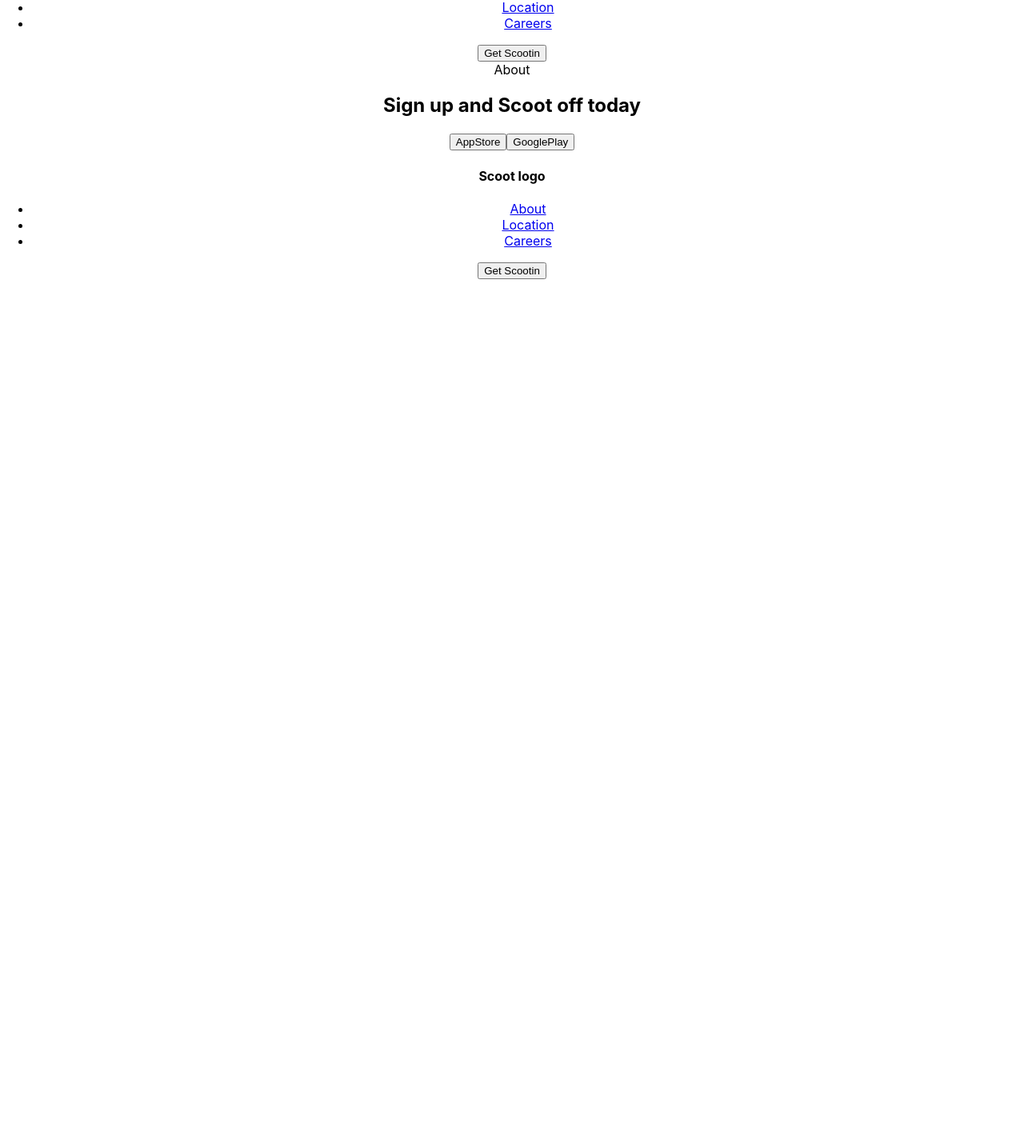
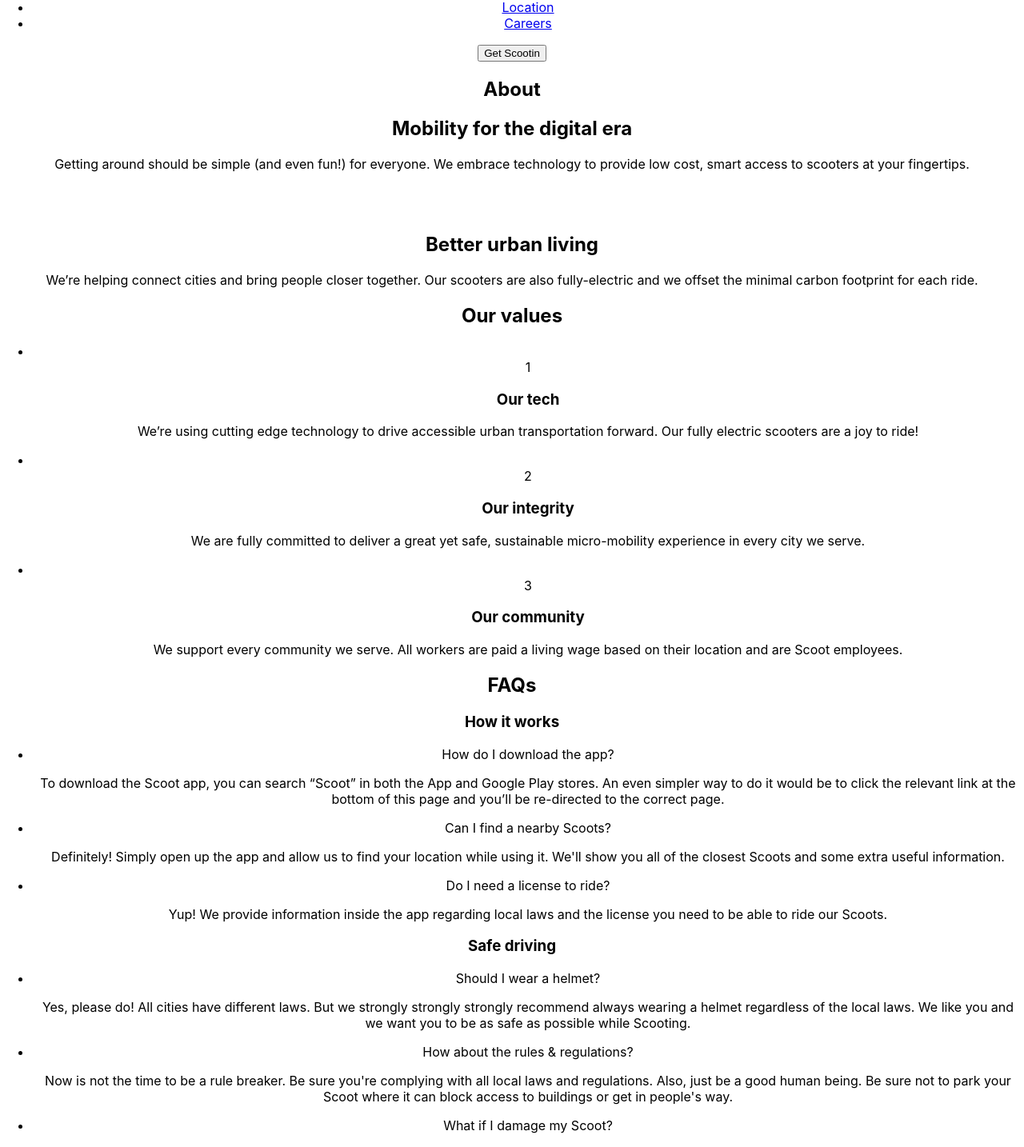
Before and after one commit to xaviguasch/scoot-multipage-website-app-frontendmentor-prac, a React (Create React App) app: page /about in a window 1280 px wide. Shown: the part 132-1566 px from the top of the page at 80% size. Before the commit the page ends 800 px from the top, so only its background shows below. Built offline with nearby package versions, Linux system fonts and the light colour scheme.

Commit message:
added markup and copy to About component

```diff
--- a/src/components/About.js
+++ b/src/components/About.js
@@ -3,7 +3,163 @@ import React from 'react'
 import './About.css'
 
 const About = () => {
-  return <div className='About'>About</div>
+  return (
+    <div className='About'>
+      <section className='About__banner'>
+        <h2 className='title-banner'>About</h2>
+      </section>
+      <section className='main'>
+        <div className='main__b'>
+          <div className='main__b__pair'>
+            <div className='pair__copy'>
+              <h2 className='title title--md'>Mobility for the digital era</h2>
+              <p className='text text--alt'>
+                Getting around should be simple (and even fun!) for everyone. We embrace
+                technology to provide low cost, smart access to scooters at your
+                fingertips.
+              </p>
+            </div>
+
+            <div className='pair__illus'>
+              <img src='' alt='' />
+            </div>
+          </div>
+
+          <div className='main__b__pair'>
+            <div className='pair__illus'>
+              <img src='' alt='' />
+            </div>
+
+            <div className='pair__copy'>
+              <h2 className='title title--md'>Better urban living</h2>
+              <p className='text text--alt'>
+                We’re helping connect cities and bring people closer together. Our
+                scooters are also fully-electric and we offset the minimal carbon
+                footprint for each ride.
+              </p>
+            </div>
+          </div>
+        </div>
+
+        <div className='main__c'>
+          <h2 className='title title--md'>Our values</h2>
+
+          <ul>
+            <li>
+              <div className='card'>
+                <img src='' alt='' />
+                <div className='card__number'>1</div>
+                <h3 className='title title--sm'>Our tech</h3>
+                <p className='text text--alt'>
+                  We’re using cutting edge technology to drive accessible urban
+                  transportation forward. Our fully electric scooters are a joy to ride!
+                </p>
+              </div>
+            </li>
+
+            <li>
+              <div className='card'>
+                <img src='' alt='' />
+                <div className='card__number'>2</div>
+                <h3 className='title title--sm'>Our integrity</h3>
+                <p className='text text--alt'>
+                  We are fully committed to deliver a great yet safe, sustainable
+                  micro-mobility experience in every city we serve.
+                </p>
+              </div>
+            </li>
+
+            <li>
+              <div className='card'>
+                <img src='' alt='' />
+                <div className='card__number'>3</div>
+                <h3 className='title title--sm'>Our community</h3>
+                <p className='text text--alt'>
+                  We support every community we serve. All workers are paid a living wage
+                  based on their location and are Scoot employees.
+                </p>
+              </div>
+            </li>
+          </ul>
+        </div>
+
+        <div className='main__d'>
+          <h2 className='title title--md'>FAQs</h2>
+
+          <div className='faq-group'>
+            <div className='faq-group__theme'>
+              <h3 className='title title--normal'>How it works</h3>
+            </div>
+            <div className='faq-group__questions'>
+              <ul className='questions-list'>
+                <li className='q-and-a'>
+                  <p className='q-and-a__question'> How do I download the app?</p>
+                  <p className='q-and-a__answer'>
+                    To download the Scoot app, you can search “Scoot” in both the App and
+                    Google Play stores. An even simpler way to do it would be to click the
+                    relevant link at the bottom of this page and you’ll be re-directed to
+                    the correct page.
+                  </p>
+                </li>
+                <li className='q-and-a'>
+                  <p className='q-and-a__question'> Can I find a nearby Scoots?</p>
+                  <p className='q-and-a__answer'>
+                    Definitely! Simply open up the app and allow us to find your location
+                    while using it. We'll show you all of the closest Scoots and some
+                    extra useful information.
+                  </p>
+                </li>
+                <li className='q-and-a'>
+                  <p className='q-and-a__question'> Do I need a license to ride?</p>
+                  <p className='q-and-a__answer'>
+                    Yup! We provide information inside the app regarding local laws and
+                    the license you need to be able to ride our Scoots.
+                  </p>
+                </li>
+              </ul>
+            </div>
+          </div>
+
+          <div className='faq-group'>
+            <div className='faq-group__theme'>
+              <h3 className='title title--normal'>Safe driving</h3>
+            </div>
+            <div className='faq-group__questions'>
+              <ul className='questions-list'>
+                <li className='q-and-a'>
+                  <p className='q-and-a__question'>Should I wear a helmet?</p>
+                  <p className='q-and-a__answer'>
+                    Yes, please do! All cities have different laws. But we strongly
+                    strongly strongly recommend always wearing a helmet regardless of the
+                    local laws. We like you and we want you to be as safe as possible
+                    while Scooting.
+                  </p>
+                </li>
+                <li className='q-and-a'>
+                  <p className='q-and-a__question'>How about the rules & regulations?</p>
+                  <p className='q-and-a__answer'>
+                    Now is not the time to be a rule breaker. Be sure you're complying
+                    with all local laws and regulations. Also, just be a good human being.
+                    Be sure not to park your Scoot where it can block access to buildings
+                    or get in people's way.
+                  </p>
+                </li>
+                <li className='q-and-a'>
+                  <p className='q-and-a__question'>What if I damage my Scoot?</p>
+                  <p className='q-and-a__answer'>
+                    Be sure to read our terms and conditions carefully. Not the most fun
+                    job we know but we make it as clear as possible. There's an option to
+                    add insurance for each trip, or you can sign up for annual insurance
+                    if you're a regular Scooter.
+                  </p>
+                </li>
+              </ul>
+            </div>
+          </div>
+        </div>
+      </section>
+    </div>
+  )
 }
 
 export default About
```
